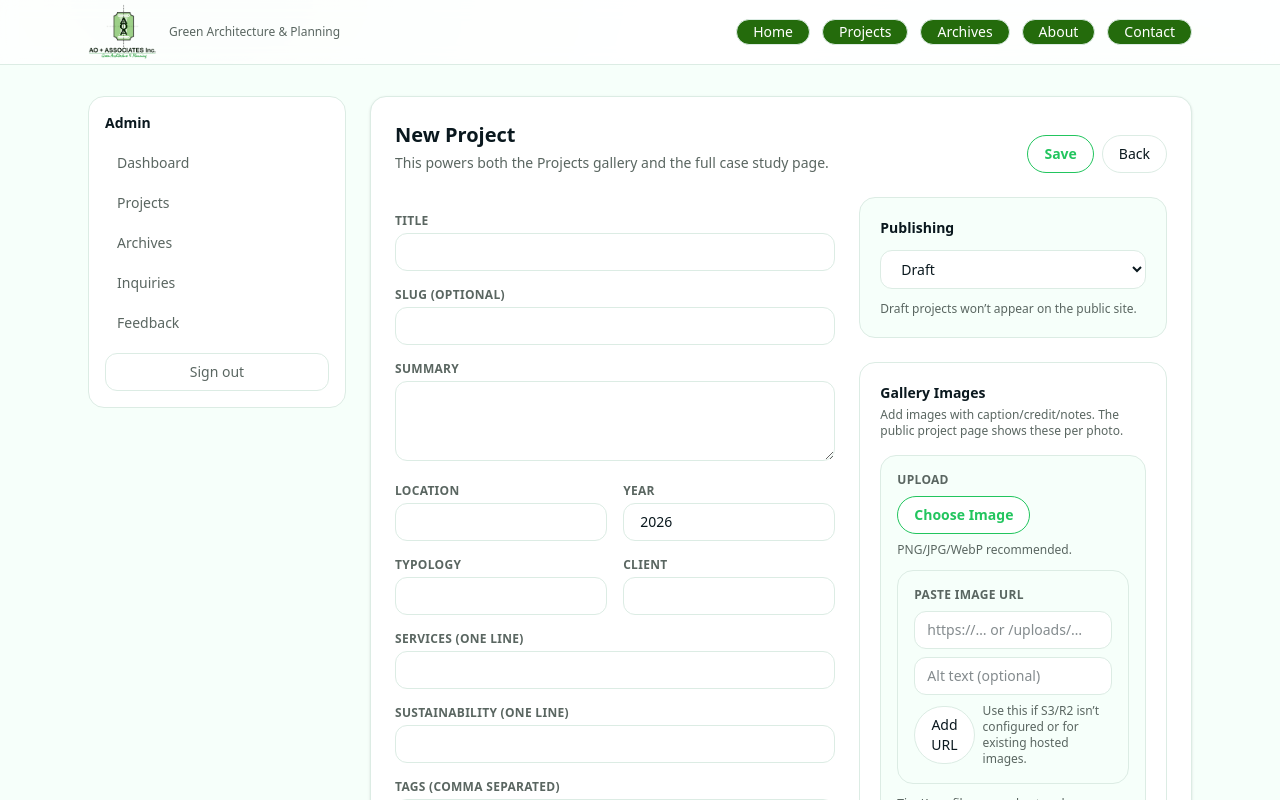
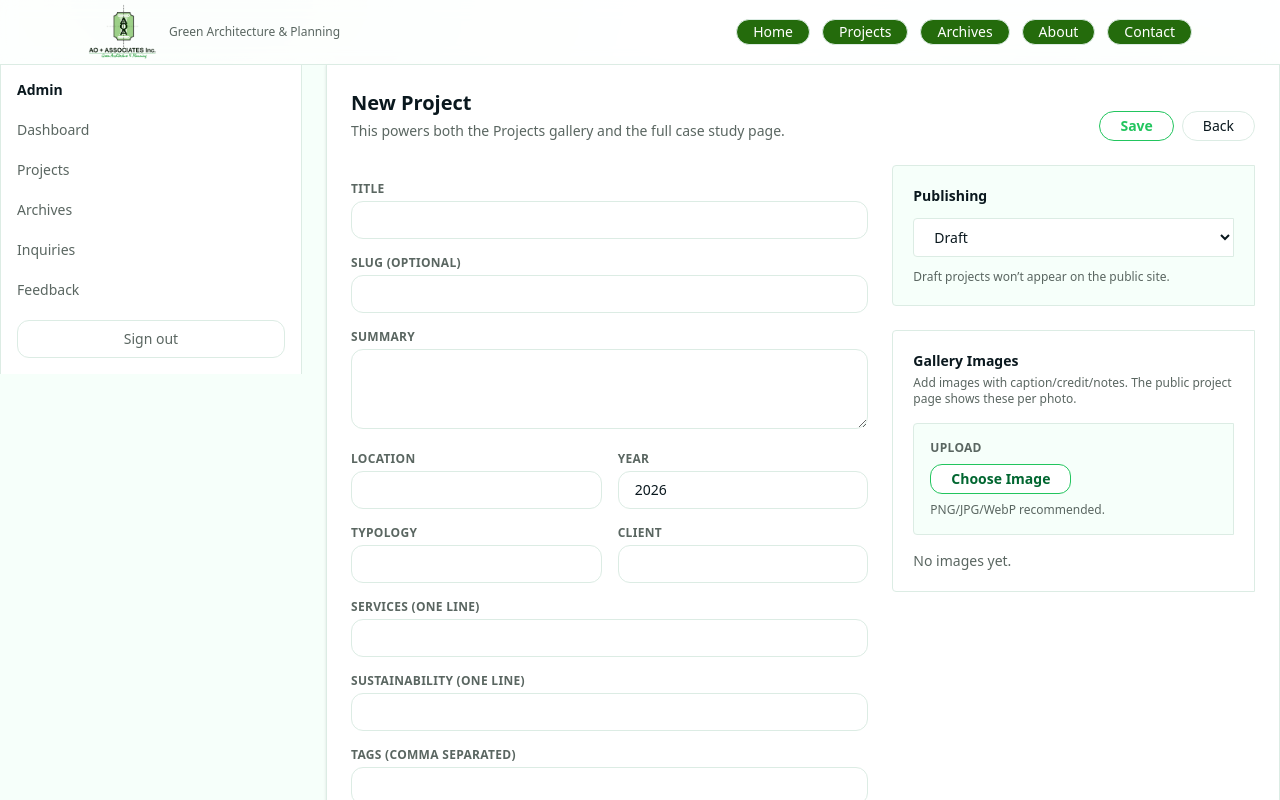
Before and after one commit to Echemartins/aoassociates, a Next.js app: page /admin/projects/new in a window 1280 px wide. Shown: the top 800 px of the page. Built offline with nearby package versions, Linux system fonts and the light colour scheme.

Commit message:
admin ui clean_up

```diff
--- a/src/app/admin/page.tsx
+++ b/src/app/admin/page.tsx
@@ -16,7 +16,7 @@ export default async function AdminDashboard() {
   ])
 
   return (
-    <div className="rounded-2xl border border-[rgb(var(--border))] bg-white p-6">
+    <div className="border-x border-[rgb(var(--border))] bg-white p-6">
       <h1 className="text-xl font-semibold">Dashboard</h1>
       <p className="mt-1 text-sm text-[rgb(var(--muted))]">Overview of site content.</p>
 
@@ -32,7 +32,7 @@ export default async function AdminDashboard() {
 
 function Stat({ label, value }: { label: string; value: number }) {
   return (
-    <div className="rounded-2xl border border-[rgb(var(--border))] bg-[rgb(var(--card))] p-5">
+    <div className="rounded-l border border-[rgb(var(--border))] bg-[rgb(var(--card))] p-5">
       <div className="text-sm text-[rgb(var(--muted))]">{label}</div>
       <div className="mt-2 text-3xl font-semibold">{value}</div>
     </div>
--- a/src/components/admin/AdminNav.tsx
+++ b/src/components/admin/AdminNav.tsx
@@ -11,14 +11,14 @@ const items = [
 
 export function AdminNav() {
   return (
-    <nav className="rounded-2xl border border-[rgb(var(--border))] bg-white p-4">
+    <nav className=" border-x border-x-[rgb(var(--border))] bg-white p-4">
       <div className="text-sm font-semibold">Admin</div>
       <div className="mt-3 grid gap-1">
         {items.map((i) => (
           <Link
             key={i.href}
             href={i.href}
-            className="rounded-xl px-3 py-2 text-sm text-[rgb(var(--muted))] hover:bg-[rgb(var(--card))] hover:text-[rgb(var(--fg))]"
+            className="rounded-xl py-2 text-sm text-[rgb(var(--muted))] hover:bg-[rgb(var(--card))] hover:text-[rgb(var(--fg))]"
           >
             {i.label}
           </Link>
--- a/src/components/admin/AdminShell.tsx
+++ b/src/components/admin/AdminShell.tsx
@@ -3,15 +3,15 @@ import { AdminNav } from "@/src/components/admin/AdminNav"
 
 export function AdminShell({ children }: { children: React.ReactNode }) {
   return (
-    <div className="min-h-[calc(100dvh-4rem)] bg-[rgb(var(--card))]">
-      <Container className="py-8">
+    <div className="min-h-[calc(100dvh-4rem)] font-medium bg-[rgb(var(--card))]">
+      <div className="p">
         <div className="grid gap-6 lg:grid-cols-12">
           <aside className="lg:col-span-3">
             <AdminNav />
           </aside>
           <section className="lg:col-span-9">{children}</section>
         </div>
-      </Container>
+      </div>
     </div>
   )
 }
--- a/src/components/admin/ImageUploader.tsx
+++ b/src/components/admin/ImageUploader.tsx
@@ -124,7 +124,7 @@ export function ImageUploader({ onUploaded }: { onUploaded: (url: string) => voi
           type="button"
           disabled={busy}
           onClick={() => inputRef.current?.click()}
-          className="rounded-full border border-[rgb(var(--accent))] bg-[rgb(var(--bg))] px-4 py-2 text-sm font-semibold text-[rgb(var(--accent))] transition-colors hover:bg-[rgb(var(--accent))] hover:text-white disabled:opacity-60"
+          className="rounded-xl border border-[rgb(var(--accent))] bg-[rgb(var(--bg))] px-5 py-1 text-sm font-semibold text-green-800 transition-colors hover:bg-green-800 hover:text-white disabled:opacity-60"
         >
           {busy ? "Uploading…" : "Choose Image"}
         </button>
@@ -154,7 +154,7 @@ export function ImageUploader({ onUploaded }: { onUploaded: (url: string) => voi
       ) : null}
 
       {/* Manual URL entry (always visible) */}
-      <div className="rounded-2xl border border-[rgb(var(--border))] bg-[rgb(var(--card))] p-4">
+      {/* <div className="rounded-2xl border border-[rgb(var(--border))] bg-[rgb(var(--card))] p-4">
         <div className="text-xs font-semibold uppercase tracking-wide text-[rgb(var(--muted))]">Paste Image URL</div>
         <div className="mt-2 grid gap-2">
           <input
@@ -182,11 +182,11 @@ export function ImageUploader({ onUploaded }: { onUploaded: (url: string) => voi
             </div>
           </div>
         </div>
-      </div>
+      </div> */}
 
-      <div className="text-xs text-[rgb(var(--muted))]">
+      {/* <div className="text-xs text-[rgb(var(--muted))]">
         Tip: Keep filenames short and descriptive (e.g., <span className="font-mono">lobby-01.webp</span>).
-      </div>
+      </div> */}
     </div>
   )
 }
--- a/src/components/admin/ProjectForm.tsx
+++ b/src/components/admin/ProjectForm.tsx
@@ -173,7 +173,7 @@ export function ProjectForm({ mode, id }: { mode: "create" | "edit"; id?: string
   }
 
   return (
-    <div className="rounded-2xl border border-[rgb(var(--border))] bg-[rgb(var(--bg))] p-6 shadow-sm">
+    <div className="border border-[rgb(var(--border))] bg-[rgb(var(--bg))] p-6 shadow-sm">
       <div className="flex flex-col gap-4 sm:flex-row sm:items-end sm:justify-between">
         <div>
           <h1 className="text-xl font-semibold">{mode === "create" ? "New Project" : "Edit Project"}</h1>
@@ -186,7 +186,7 @@ export function ProjectForm({ mode, id }: { mode: "create" | "edit"; id?: string
           <button
             onClick={save}
             disabled={saving}
-            className="rounded-full border border-[rgb(var(--accent))] bg-[rgb(var(--bg))] px-4 py-2 text-sm font-semibold text-[rgb(var(--accent))] transition-colors hover:bg-[rgb(var(--accent))] hover:text-white disabled:opacity-60"
+            className="rounded-full border border-[rgb(var(--accent))] bg-[rgb(var(--bg))] px-5 py-1 text-sm font-semibold text-[rgb(var(--accent))] transition-colors hover:bg-[rgb(var(--accent))] hover:text-white disabled:opacity-60"
           >
             {saving ? "Saving…" : "Save"}
           </button>
@@ -194,7 +194,7 @@ export function ProjectForm({ mode, id }: { mode: "create" | "edit"; id?: string
           {mode === "edit" ? (
             <button
               onClick={remove}
-              className="rounded-full border border-red-200 bg-[rgb(var(--bg))] px-4 py-2 text-sm font-semibold text-red-700 hover:bg-red-50"
+              className="rounded-full border border-red-200 bg-[rgb(var(--bg))] px-5 py-1 text-sm font-semibold text-red-700 hover:bg-red-50"
             >
               Delete
             </button>
@@ -202,7 +202,7 @@ export function ProjectForm({ mode, id }: { mode: "create" | "edit"; id?: string
 
           <Link
             href="/admin/projects"
-            className="rounded-full border border-[rgb(var(--border))] bg-[rgb(var(--bg))] px-4 py-2 text-sm font-medium text-[rgb(var(--fg))] transition-colors hover:border-[rgb(var(--accent))] hover:bg-[rgb(var(--accent-soft))] hover:text-[rgb(var(--accent))]"
+            className="rounded-full border border-[rgb(var(--border))] bg-[rgb(var(--bg))] px-5 py-1 text-sm font-medium text-[rgb(var(--fg))] transition-colors hover:border-[rgb(var(--accent))] hover:bg-[rgb(var(--accent-soft))] hover:text-[rgb(var(--accent))]"
           >
             Back
           </Link>
@@ -315,13 +315,13 @@ export function ProjectForm({ mode, id }: { mode: "create" | "edit"; id?: string
 
         {/* Right: publishing + images */}
         <div className="lg:col-span-5">
-          <div className="rounded-2xl border border-[rgb(var(--border))] bg-[rgb(var(--card))] p-5">
+          <div className="rounded-l border border-[rgb(var(--border))] bg-[rgb(var(--card))] p-5">
             <div className="text-sm font-semibold">Publishing</div>
             <div className="mt-3 grid gap-3">
               <select
                 value={data.status}
                 onChange={(e) => setData((d) => ({ ...d, status: e.target.value as any }))}
-                className="rounded-xl border border-[rgb(var(--border))] bg-[rgb(var(--bg))] px-4 py-2 text-sm"
+                className="rounded-l border border-[rgb(var(--border))] bg-[rgb(var(--bg))] px-4 py-2 text-sm"
               >
                 <option value="DRAFT">Draft</option>
                 <option value="PUBLISHED">Published</option>
@@ -330,14 +330,14 @@ export function ProjectForm({ mode, id }: { mode: "create" | "edit"; id?: string
             </div>
           </div>
 
-          <div className="mt-6 rounded-2xl border border-[rgb(var(--border))] bg-[rgb(var(--bg))] p-5">
+          <div className="mt-6 rounded-l border border-[rgb(var(--border))] bg-[rgb(var(--bg))] p-5">
             <div className="text-sm font-semibold">Gallery Images</div>
             <p className="mt-1 text-xs text-[rgb(var(--muted))]">
               Add images with caption/credit/notes. The public project page shows these per photo.
             </p>
 
             {/* Upload block (visually obvious) */}
-            <div className="mt-4 rounded-2xl border border-[rgb(var(--border))] bg-[rgb(var(--card))] p-4">
+            <div className="mt-4 rounded-l border border-[rgb(var(--border))] bg-[rgb(var(--card))] p-4">
               <div className="text-xs font-semibold uppercase tracking-wide text-[rgb(var(--muted))]">Upload</div>
               <div className="mt-2">
                 {/* If ImageUploader uses a hidden input, this container will still frame it nicely */}
@@ -353,13 +353,13 @@ export function ProjectForm({ mode, id }: { mode: "create" | "edit"; id?: string
                   }}
                 />
               </div>
-              <p className="mt-2 text-xs text-[rgb(var(--muted))]">
+              {/* <p className="mt-2 text-xs text-[rgb(var(--muted))]">
                 Tip: If the file button is still subtle, paste the URL manually below.
-              </p>
+              </p> */}
             </div>
 
             {/* Manual URL input (you requested) */}
-            <div className="mt-4 rounded-2xl border border-[rgb(var(--border))] bg-[rgb(var(--card))] p-4">
+            {/* <div className="mt-4 rounded-2xl border border-[rgb(var(--border))] bg-[rgb(var(--card))] p-4">
               <div className="text-xs font-semibold uppercase tracking-wide text-[rgb(var(--muted))]">
                 Add by URL
               </div>
@@ -386,12 +386,12 @@ export function ProjectForm({ mode, id }: { mode: "create" | "edit"; id?: string
                   Add Image
                 </button>
               </div>
-            </div>
+            </div> */}
 
             {/* Image list */}
             <div className="mt-4 grid gap-4">
               {data.images.map((img, idx) => (
-                <div key={idx} className="rounded-2xl border border-[rgb(var(--border))] bg-[rgb(var(--bg))] p-4">
+                <div key={idx} className="rounded-l border border-green-500 bg-[rgb(var(--bg))] p-4">
                   <div className="text-xs text-[rgb(var(--muted))] break-all">{img.url}</div>
 
                   <div className="mt-3 grid gap-2">
```
